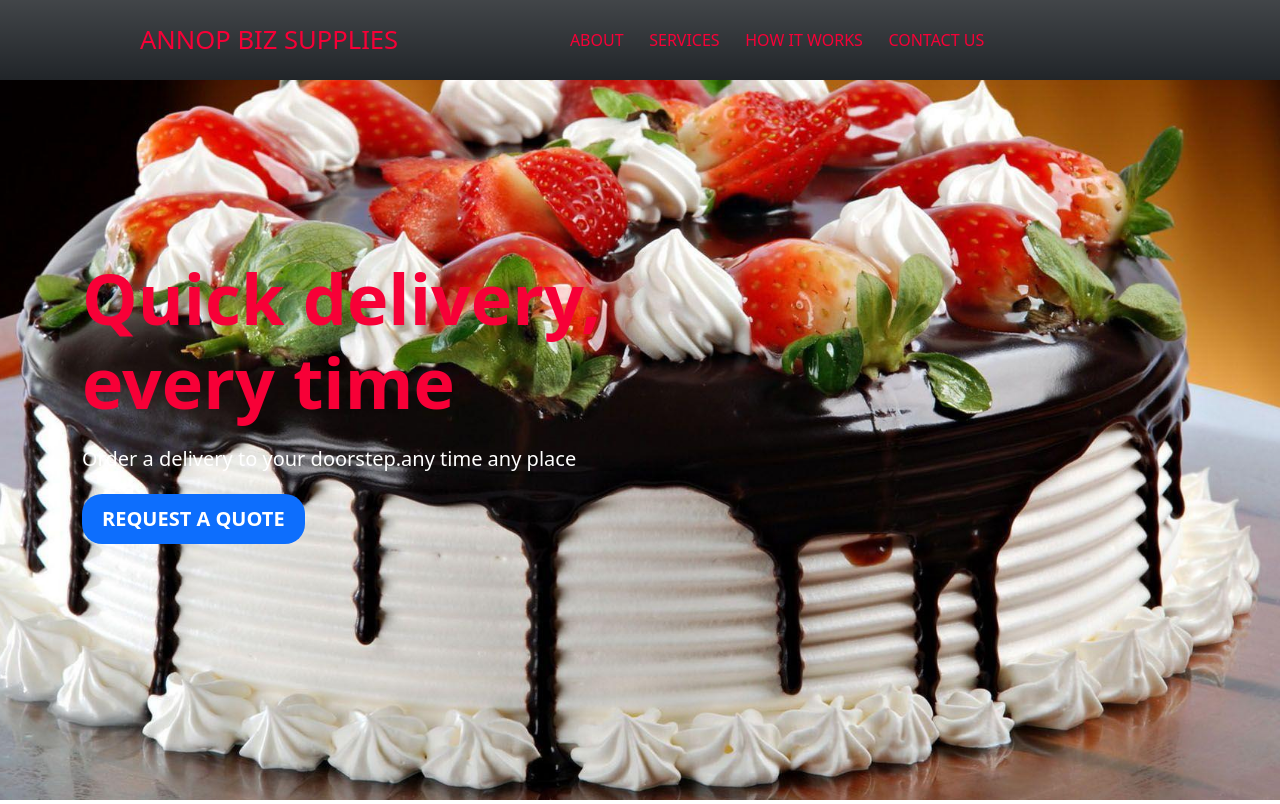
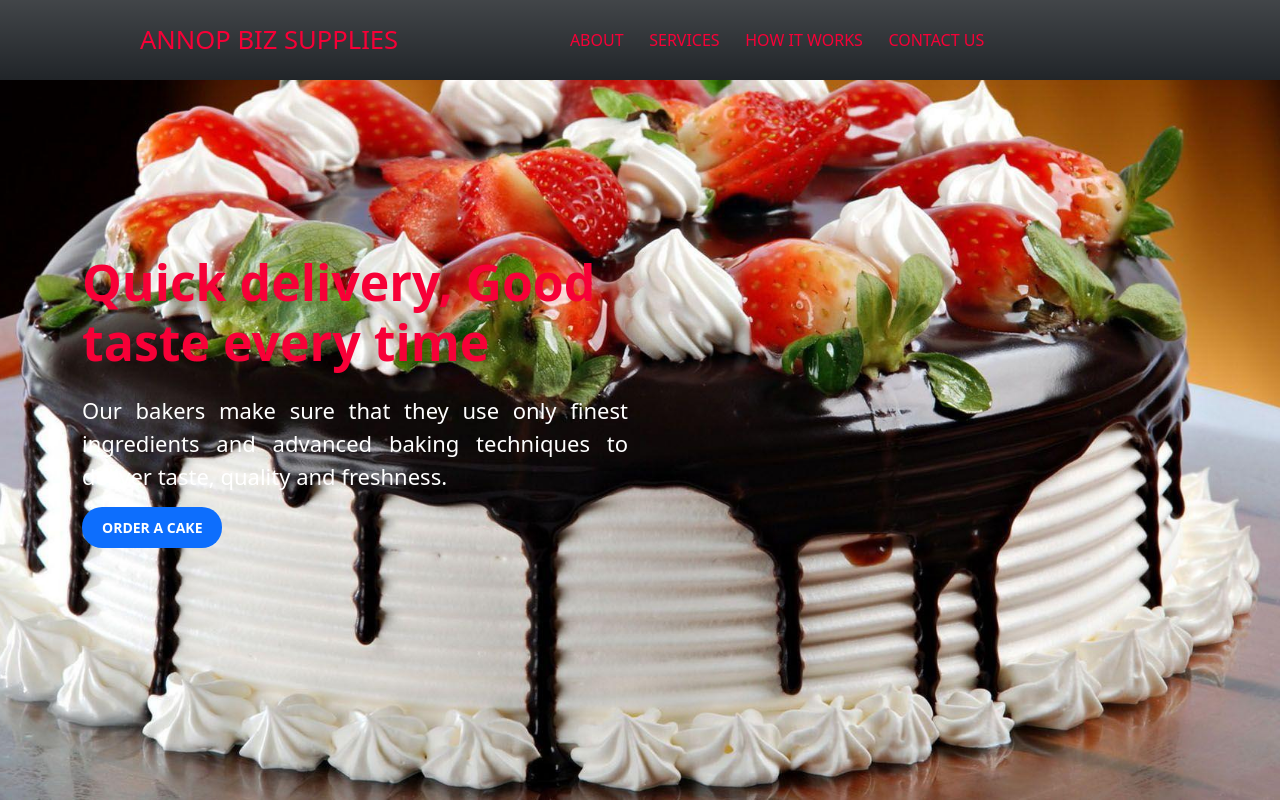
Before and after one commit to mwendah/Supplies, a PHP site: page / in a window 1280 px wide. Shown: the top 804 px of the page. Run offline with PHP 8.4, Linux system fonts and the light colour scheme; some libraries are stand-ins or nearby versions.

Commit message:
Add files via upload

```diff
--- a/index.html
+++ b/index.html
@@ -55,10 +55,115 @@
 		<div class="row">
 			<div class="col-md-6">
 
-				<h1>Quick delivery, every time</h1>
-				<p>Order  a delivery to your doorstep.any time any place </p>
-				<button type="button" class="btn btn-primary btn-lg" data-toggle="modal" data-target="#ModalLoginForm">Request a quote
-				</button>
+				<h1>Quick delivery, Good taste every time</h1>
+				<p>Our bakers make sure that they use only finest ingredients and advanced baking techniques to deliver taste, quality and freshness. </p>
+
+
+				        <!-- Click on Modal Button -->
+        <button type="button" class="btn btn-primary btn-sm" data-bs-toggle="modal" data-bs-target="#modalForm">
+            Order a cake
+        </button>
+
+        <!-- Modal -->
+
+        <div class="modal fade" id="modalForm" tabindex="-1" aria-labelledby="exampleModalLabel" aria-hidden="true">
+            <div class="modal-dialog">
+                <div class="modal-content">
+                    <div class="modal-header">
+                        <h5 class="modal-title" id="exampleModalLabel">Fill in the form to make an order</h5>
+                        <button type="button" class="btn-close" data-bs-dismiss="modal" aria-label="Close"></button>
+                    </div>
+                    <div class="modal-body">
+                        <form>
+
+                        		<div class="mb-3">
+                                <label class="form-label">First & Last Name </label>
+                                <input type="text" class="form-control" id="username" name="username" placeholder="Username"  required="required" />
+                            </div>
+                            <div class="mb-3">
+                                <label class="form-label">Email Address</label>
+                                <input type="text" class="form-control" id="username" name="Email" placeholder="Email"  required="required" />
+                            </div>
+
+
+                            <div class="mb-3">
+                                <label class="form-label">Phone Number</label>
+                                <input type="text" class="form-control" id="phone" name="phone" placeholder="phone" required="required"  />
+                            </div>
+
+                            <div class="mb-3">
+                                <label class="form-label">Destination</label>
+                                <input type="text" class="form-control" id="location" name="Location" placeholder="Location" required="required"  />
+                            </div>
+
+                            <div class="mb-3">
+                            	<select class="form-select" aria-label="Default selections" required="required">
+  															<option selected>Choose a flavour</option>
+  															<option value="1">Plum cake</option>
+  															<option value="2">Vannila </option>
+  															<option value="3">Strawberry</option>
+  															<option value="3">Black forest</option>
+  															<option value="3">White Forest</option>
+  															<option value="3">Chocolate</option>
+  															<option value="3">chocolate Mint</option>
+  															<option value="3">Chocolate Orange</option>
+  															<option value="3">Fudge cake</option>
+  															<option value="3">Nuttela</option>
+
+															</select>
+                            </div>
+                              <div class="mb-3">
+                            	<select class="form-select" aria-label="Default selections" required="required">
+  															<option selected>Cake size</option>
+  															<option value="1">1 kg @950</option>
+  															<option value="2">2 kg @3950</option>
+  															<option value="3">2.5 kg @2950</option>
+  															<option value="3">3 kg @1950</option>
+  															<option value="3">4 kg @1950</option>
+
+															</select>
+                            </div>
+
+
+
+
+                            <div class="modal-footer d-block">
+
+                                <button type="submit" class="btn btn-primary float-end">Submit</button>
+                            </div>
+                        </form>
+                    </div>
+                </div>
+            </div>
+        </div>
+
+
+
+
+
+
+
+
+
+
+
+
+
+
+
+
+
+
+
+
+
+
+
+
+
+
+
+
 
 			</div>
 		</div>
--- a/script.js
+++ b/script.js
@@ -1,7 +1,6 @@
-jQuery(document).ready(function( $ )
-{
-    $('.counter').counterUp({
-        delay: 10,
-    time: 1000
-    });
-});
+<button onclick="myFunction()">Click me</button>
+<script>
+    function myFunction(){
+        $('#myModal').modal('show')
+    }
+</script>
--- a/style.css
+++ b/style.css
@@ -59,7 +59,7 @@ header{
 	background-position: center;
 }
 .hero h1{
-	font-size: 70px;
+	font-size: 50px;
 	font-weight: 800;
 	margin: 0;
 	padding: 0;
@@ -68,9 +68,9 @@ header{
 }
 .hero p{
 	padding: 0;
-  color: #fff;
+  color: #ffffff;
 	margin: 1em 0 0 0;
-	font-size: 20px;
+	font-size: 22px;
 	font-weight: 500;
 	text-align: justify;
 }
```
